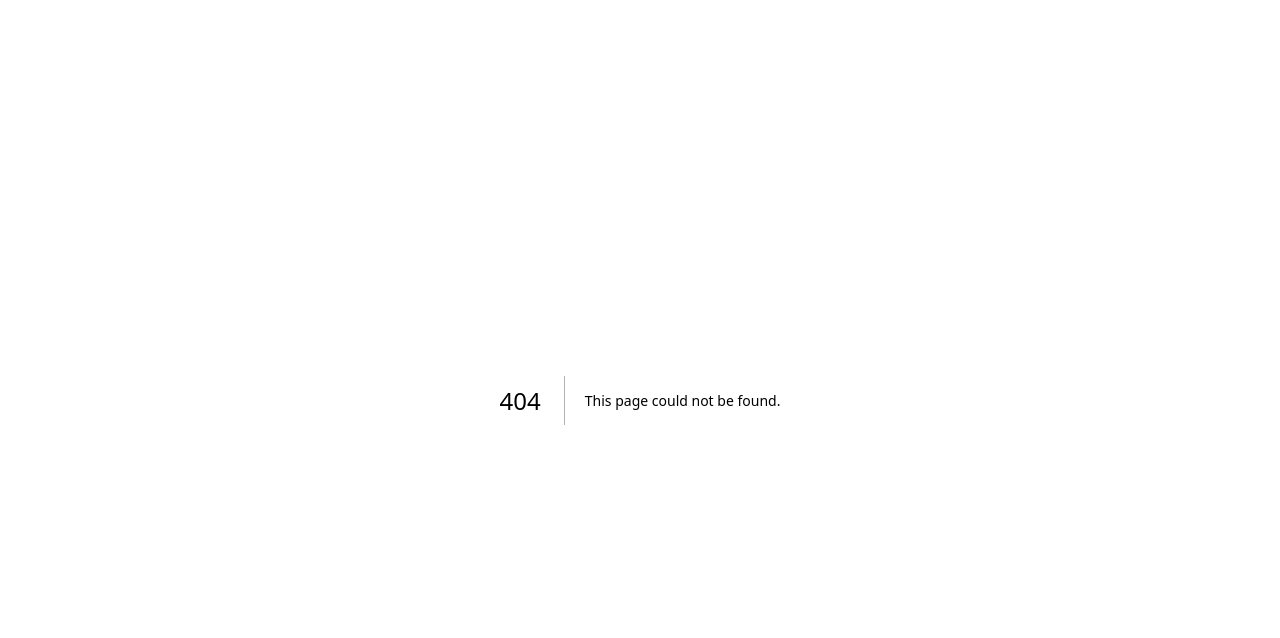
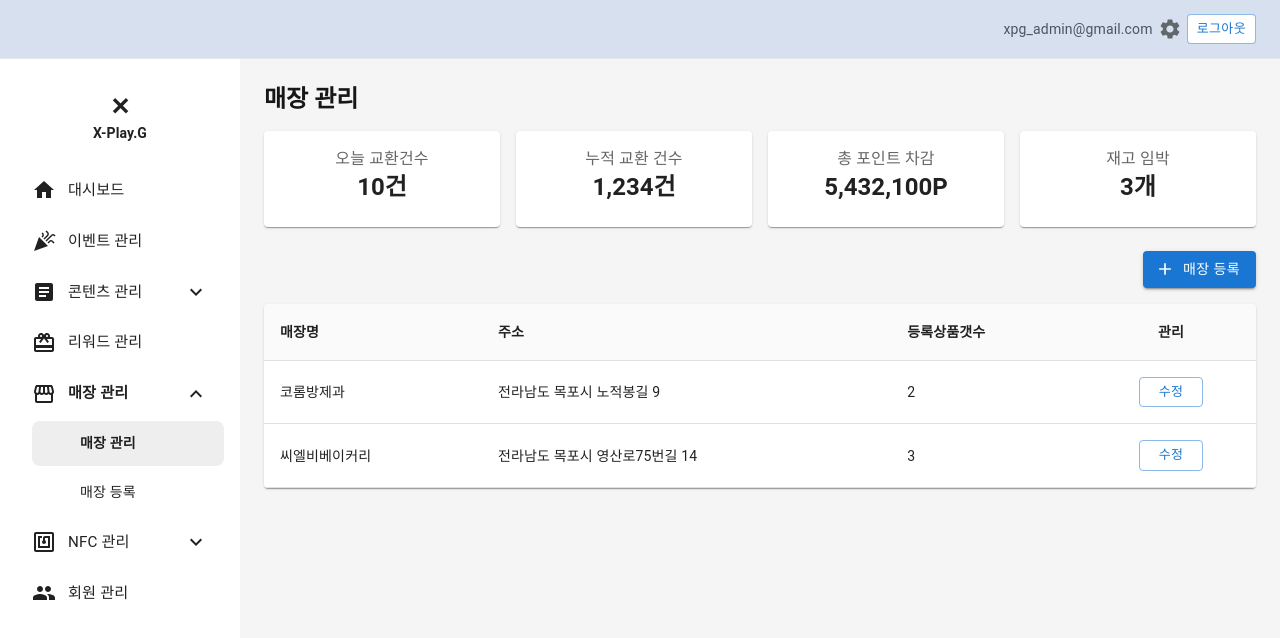
Before and after one commit to kimguny/xpg_frontend, a Next.js app: page /save/stores/manage in a window 1280 px wide. Before the commit this address had no page. Shown: the top 638 px of the page. Built offline with nearby package versions, Linux system fonts and the light colour scheme.

Commit message:
ADD: 매장 관리, 등록 추가

```diff
--- /dev/null
+++ b/src/app/(common)/save/stores/manage/page.tsx
@@ -0,0 +1,7 @@
+// src/app/(common)/save/stores/manage/page.tsx
+import StoreManagementContent from '@/components/stores/StoreManagementContent';
+import React from 'react';
+
+export default function StoreManagementPage() {
+  return <StoreManagementContent />;
+}
--- /dev/null
+++ b/src/app/(common)/save/stores/register/page.tsx
@@ -0,0 +1,7 @@
+// src/app/(common)/save/stores/register/page.tsx
+import StoreRegisterForm from '@/components/stores/StoreRegisterForm';
+import React from 'react';
+
+export default function StoreRegisterPage() {
+  return <StoreRegisterForm />;
+}
--- /dev/null
+++ b/src/components/stores/StoreManagementContent.tsx
@@ -0,0 +1,116 @@
+// src/components/stores/StoreManagementContent.tsx
+'use client';
+
+import { useState } from 'react';
+import { useRouter } from 'next/navigation';
+import {
+  Box,
+  Typography,
+  Card,
+  Button,
+  Table,
+  TableBody,
+  TableCell,
+  TableContainer,
+  TableHead,
+  TableRow,
+  Paper,
+  CardContent,
+} from '@mui/material';
+import { Add } from '@mui/icons-material';
+import ConfirmDialog from '@/components/common/ConfirmDialog';
+
+// 통계 카드용 컴포넌트
+interface StatCardProps {
+  title: string;
+  value: string;
+}
+
+const StatCard = ({ title, value }: StatCardProps) => (
+  <Card sx={{ flex: 1, textAlign: 'center' }}>
+    <CardContent>
+      <Typography color="text.secondary">{title}</Typography>
+      <Typography variant="h5" sx={{ fontWeight: 'bold' }}>{value}</Typography>
+    </CardContent>
+  </Card>
+);
+
+// 임시 매장 데이터 타입
+interface StoreItem {
+  id: number;
+  storeName: string;
+  address: string;
+  productCount: number;
+}
+
+// 임시 데이터
+const initialStores: StoreItem[] = [
+  { id: 1, storeName: '코롬방제과', address: '전라남도 목포시 노적봉길 9', productCount: 2 },
+  { id: 2, storeName: '씨엘비베이커리', address: '전라남도 목포시 영산로75번길 14', productCount: 3 },
+];
+
+export default function StoreManagementContent() {
+  const router = useRouter();
+  const [stores, setStores] = useState(initialStores);
+
+  return (
+    <Box>
+      <Typography variant="h5" sx={{ fontWeight: 'bold', mb: 2 }}>
+        매장 관리
+      </Typography>
+
+      {/* 상단 통계 카드 (리워드와 동일) */}
+      <Box sx={{ display: 'flex', gap: 2, mb: 3 }}>
+        <StatCard title="오늘 교환건수" value="10건" />
+        <StatCard title="누적 교환 건수" value="1,234건" />
+        <StatCard title="총 포인트 차감" value="5,432,100P" />
+        <StatCard title="재고 임박" value="3개" />
+      </Box>
+
+      {/* 등록 버튼 */}
+      <Box sx={{ display: 'flex', justifyContent: 'flex-end', mb: 2 }}>
+        <Button
+          variant="contained"
+          startIcon={<Add />}
+          onClick={() => router.push('/save/stores/register')}
+        >
+          매장 등록
+        </Button>
+      </Box>
+
+      {/* 매장 리스트 테이블 */}
+      <Card>
+        <TableContainer component={Paper} sx={{ boxShadow: 0 }}>
+          <Table>
+            <TableHead>
+              <TableRow sx={{ bgcolor: 'grey.50' }}>
+                <TableCell sx={{ fontWeight: 600 }}>매장명</TableCell>
+                <TableCell sx={{ fontWeight: 600 }}>주소</TableCell>
+                <TableCell sx={{ fontWeight: 600 }}>등록상품갯수</TableCell>
+                <TableCell sx={{ fontWeight: 600, textAlign: 'center' }}>관리</TableCell>
+              </TableRow>
+            </TableHead>
+            <TableBody>
+              {stores.map((store) => (
+                <TableRow key={store.id} sx={{ '&:hover': { bgcolor: 'grey.50' } }}>
+                  <TableCell>{store.storeName}</TableCell>
+                  <TableCell>{store.address}</TableCell>
+                  <TableCell>{store.productCount}</TableCell>
+                  <TableCell sx={{ textAlign: 'center' }}>
+                    <Button
+                      variant="outlined"
+                      size="small"
+                      onClick={() => router.push(`/save/stores/${store.id}/edit`)} // 수정 페이지로 이동
+                    >
+                      수정
+                    </Button>
+                  </TableCell>
+                </TableRow>
+              ))}
+            </TableBody>
+          </Table>
+        </TableContainer>
+      </Card>
+    </Box>
+  );
+}
--- /dev/null
+++ b/src/components/stores/StoreRegisterForm.tsx
@@ -0,0 +1,101 @@
+// src/components/stores/StoreRegisterForm.tsx
+'use client';
+
+import { useState } from 'react';
+import { useRouter } from 'next/navigation';
+import {
+  Box,
+  Typography,
+  Card,
+  TextField,
+  Button,
+  Select,
+  MenuItem,
+  FormControl,
+  InputLabel,
+  Checkbox,
+  FormControlLabel,
+} from '@mui/material';
+import { Add } from '@mui/icons-material';
+import RewardRegisterModal from '@/components/rewards/RewardRegisterModal'; // 상품 등록 팝업 재사용
+
+export default function StoreRegisterForm() {
+  const router = useRouter();
+  const [isModalOpen, setIsModalOpen] = useState(false);
+
+  return (
+    <Box>
+      <Typography variant="h5" sx={{ fontWeight: 'bold', mb: 2 }}>
+        매장 등록
+      </Typography>
+
+      <Card sx={{ p: 3 }}>
+        <Box component="form" sx={{ display: 'flex', flexDirection: 'column', gap: 3 }}>
+          <TextField label="매장명" placeholder="매장명을 입력하세요" />
+          <FormControl fullWidth>
+            <InputLabel>카테고리</InputLabel>
+            <Select label="카테고리" defaultValue="">
+              <MenuItem value="bakery">베이커리</MenuItem>
+              <MenuItem value="cafe">카페</MenuItem>
+              <MenuItem value="restaurant">음식점</MenuItem>
+            </Select>
+          </FormControl>
+          <Box sx={{ display: 'flex', gap: 2 }}>
+            <TextField fullWidth label="주소" placeholder="주소를 입력하세요" />
+            <Button variant="outlined" sx={{ whiteSpace: 'nowrap' }}>주소 찾기</Button>
+          </Box>
+          <Box sx={{ display: 'flex', gap: 2 }}>
+            <TextField fullWidth label="위도" />
+            <TextField fullWidth label="경도" />
+          </Box>
+          <TextField
+            label="매장 설명"
+            multiline
+            rows={4}
+            placeholder="매장에 대한 설명을 입력하세요."
+          />
+          <Box>
+            <Typography variant="subtitle2" sx={{ fontWeight: 600, mb: 1 }}>
+              노출 기간
+            </Typography>
+            <Box sx={{ display: 'flex', gap: 2, alignItems: 'center' }}>
+              <TextField type="date" sx={{ flex: 1 }} />
+              <Typography>~</Typography>
+              <TextField type="date" sx={{ flex: 1 }} />
+              <FormControlLabel control={<Checkbox />} label="상시" />
+            </Box>
+          </Box>
+          <Button variant="outlined" component="label" sx={{ alignSelf: 'flex-start' }}>
+            지도 노출용 이미지 등록
+            <input type="file" hidden accept="image/*" />
+          </Button>
+        </Box>
+      </Card>
+
+      {/* 상품 추가 버튼 */}
+      <Box sx={{ my: 3 }}>
+        <Button
+          variant="contained"
+          startIcon={<Add />}
+          onClick={() => setIsModalOpen(true)}
+        >
+          상품 추가
+        </Button>
+      </Box>
+
+      {/* 하단 저장 버튼 */}
+      <Box sx={{ display: 'flex', justifyContent: 'center', mt: 4 }}>
+        <Button variant="contained" size="large" color="success">
+          매장 저장
+        </Button>
+      </Box>
+
+      {/* 상품 추가 팝업 (재사용) */}
+      <RewardRegisterModal
+        open={isModalOpen}
+        onClose={() => setIsModalOpen(false)}
+        mode="register"
+      />
+    </Box>
+  );
+}
```
